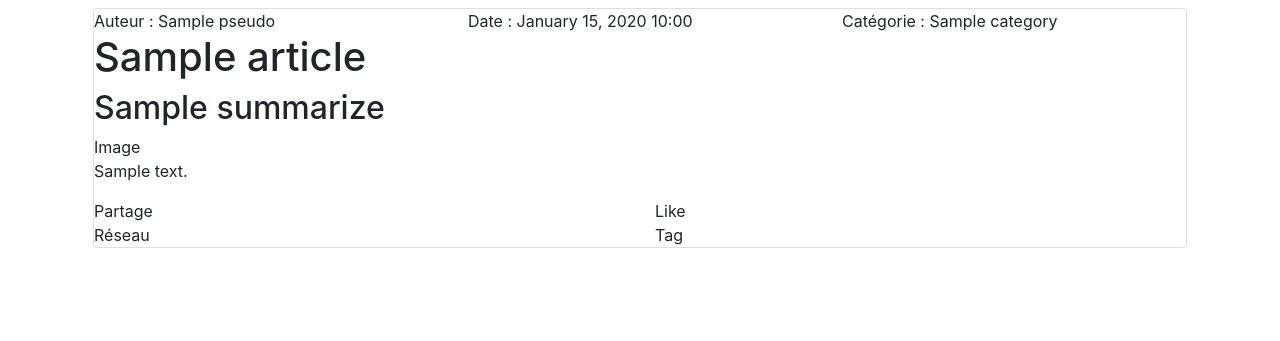
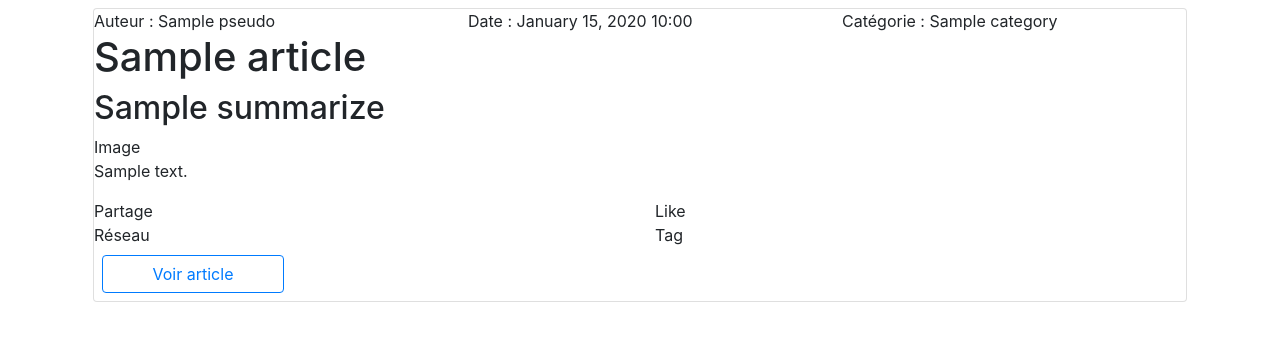
Before and after one commit to aoma95/blog-symfony, a Symfony app: template templates/article/home.html.twig in a window 1280 px wide. Shown: the part 64-405 px from the top of the page. Run offline with Twig, Linux system fonts and the light colour scheme; the template is opened without the code that fills it: most values are stand-ins (such as "Sample title", 1, 10 or a date in 2020); some libraries are stand-ins or nearby versions.

Commit message:
link for show article

```diff
--- a/templates/article/home.html.twig
+++ b/templates/article/home.html.twig
@@ -54,6 +54,7 @@
                     Tag
                 </div>
             </div>
+            <a class="btn btn-outline-primary m-2 col-2" href="{{ path('article',{'article':article.id}) }}">Voir article</a>
         </ul>
     </div>
 </div>
```
